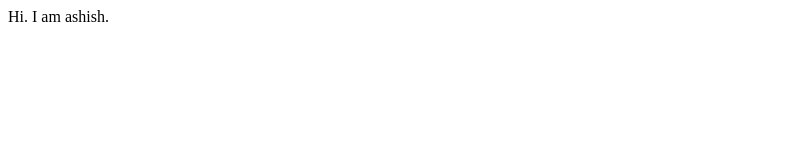
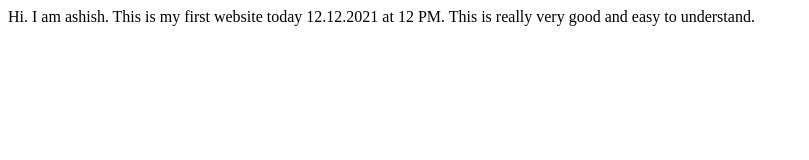
Before and after one commit to ashishdk/AshishDewade-Portfolio, a plain HTML site: page index.html in a window 1280 px wide. Shown: the whole page, without its empty margins (0-809 px from the left). Drawn offline with Linux system fonts and the light colour scheme.

Commit message:
Feat: Data updated

```diff
--- a/index.html
+++ b/index.html
@@ -6,6 +6,7 @@
     <title>Ashish Portfolio</title>
 </head>
 <body>
-    Hi. I am ashish.
+    Hi. I am ashish. This is my first website today 12.12.2021 at 12 PM.
+    This is really very good and easy to understand.
 </body>
 </html>
```
